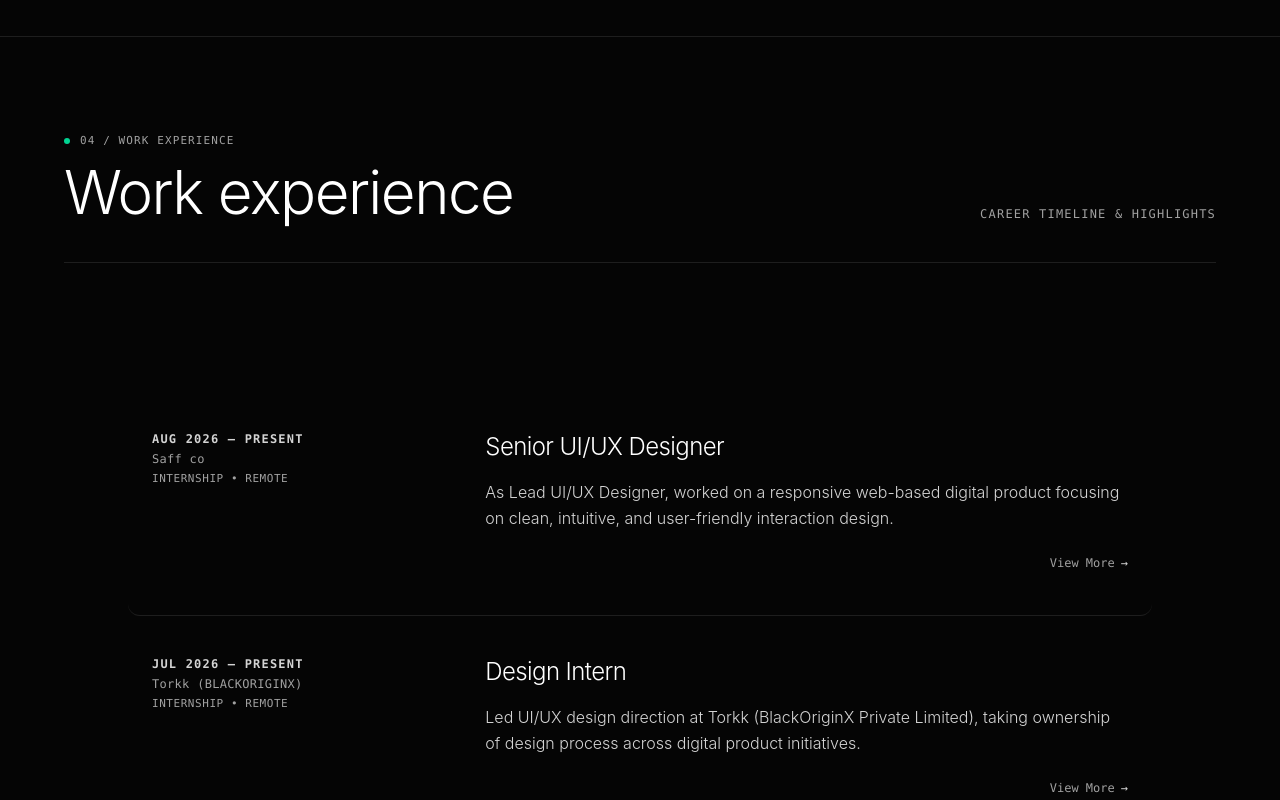
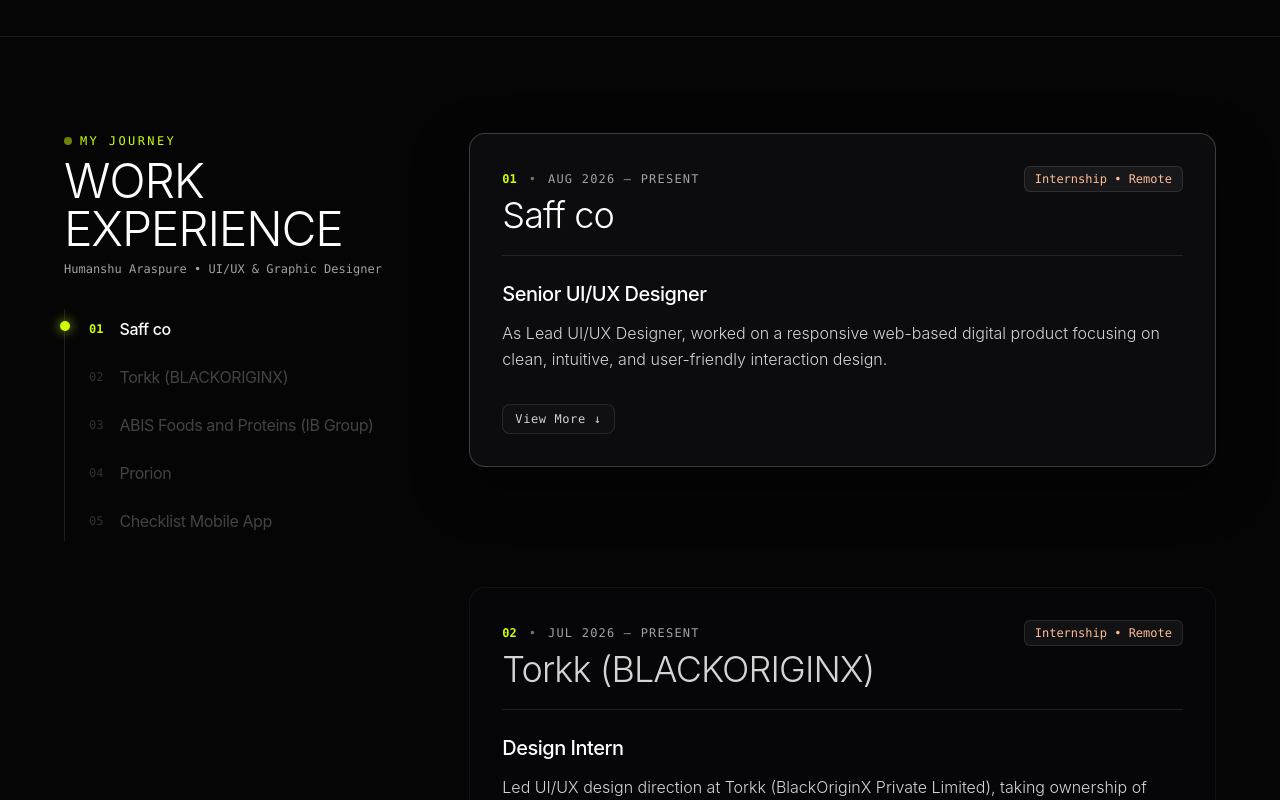
Before and after one commit to araspureh-glitch/humanshu-portfolio, a React (Vite) app: page /about in a window 1280 px wide. Shown: the part 2020-2820 px from the top of the page. Built offline with nearby package versions, Linux system fonts and the light colour scheme.

Commit message:
feat: add premium Brilean-style sticky scroll work experience timeline with view more expanders

```diff
--- a/src/components/ExperienceSection.jsx
+++ b/src/components/ExperienceSection.jsx
@@ -122,32 +122,10 @@
 
   return (
     <section id="experience" className="w-full bg-[#050505] text-[#F5F5F5] py-24 px-6 sm:px-12 lg:px-16 border-t border-white/10">
-      <div className="max-w-7xl mx-auto space-y-16">
+      <div className="max-w-7xl mx-auto space-y-20">
 
-        {/* Section Header */}
-        <motion.div
-          initial={{ opacity: 0, y: 20 }}
-          whileInView={{ opacity: 1, y: 0 }}
-          viewport={{ once: true }}
-          transition={{ duration: 0.6, ease: [0.16, 1, 0.3, 1] }}
-          className="flex flex-col sm:flex-row sm:items-end justify-between pb-10 border-b border-white/10 gap-4"
-        >
-          <div>
-            <div className="flex items-center gap-2.5 font-mono text-[11px] text-neutral-400 uppercase tracking-widest">
-              <span className="w-1.5 h-1.5 rounded-full bg-emerald-400"></span>
-              <span>04 / WORK EXPERIENCE</span>
-            </div>
-            <h2 className="text-4xl sm:text-6xl font-light text-white tracking-tight mt-3 font-sans">
-              Work experience
-            </h2>
-          </div>
-          <span className="text-xs font-mono text-neutral-400 uppercase tracking-widest">
-            CAREER TIMELINE & HIGHLIGHTS
-          </span>
-        </motion.div>
-
-        {/* Timeline Component */}
-        <Timeline_02 data={experiences} title="" />
+        {/* Interactive Sticky Timeline Component */}
+        <Timeline_02 data={experiences} />
 
         {/* Certifications Block */}
         <div className="pt-20 border-t border-white/10 space-y-10">
--- a/src/components/ui/timeline-02.jsx
+++ b/src/components/ui/timeline-02.jsx
@@ -1,186 +1,308 @@
 import * as React from "react";
-import { useState } from "react";
+import { useState, useEffect, useRef } from "react";
 import { motion, AnimatePresence } from "framer-motion";
 
 export const defaultTimelineData = [
   {
     id: "01",
-    date: "2026 — PRESENT",
-    title: "Senior UI/UX Designer",
+    date: "Aug 2026 – Present",
     company: "Saff co",
     type: "Internship • Remote",
-    summary: "Led the core UI/UX product design direction for web applications, user flows, Information Architecture, and Figma design systems.",
+    role: "Senior UI/UX Designer",
+    summary:
+      "As Lead UI/UX Designer, worked on a responsive web-based digital product focusing on clean, intuitive, and user-friendly interaction design.",
     highlights: [
-      "Architected end-to-end user journeys, wireframes, and responsive layouts in Figma.",
-      "Established centralized design tokens for consistent typography, spacing, and UI components.",
-      "Iterated interfaces through user research, usability testing, and WCAG accessibility guidelines."
+      "Led the design process across user flows, Information Architecture, wireframes, responsive layouts, and high-fidelity UI designs in Figma.",
+      "Focused on understanding user needs, simplifying complex journeys, and creating clear navigation patterns for seamless user experience.",
+      "Maintained design direction and consistency across typography, spacing, components, and visual elements with a strong focus on accessibility (WCAG) and responsive behavior."
     ]
   },
   {
     id: "02",
-    date: "2026 — PRESENT",
-    title: "Design Intern",
+    date: "Jul 2026 – Present",
     company: "Torkk (BLACKORIGINX)",
     type: "Internship • Remote",
-    summary: "Spearheaded UI/UX design initiatives across web and mobile digital products, translating complex requirements into interactive interfaces.",
+    role: "Design Intern",
+    summary:
+      "Led UI/UX design direction at Torkk (BlackOriginX Private Limited), taking ownership of design process across digital product initiatives.",
     highlights: [
-      "Designed wireframes and interactive prototypes for core web and mobile touchpoints.",
-      "Collaborated directly with product and development teams for seamless design handoffs.",
-      "Contributed to design systems, component libraries, and interface UX improvements."
+      "Worked on understanding product requirements, defining user flows, developing wireframes, and translating concepts into high-fidelity responsive interfaces using Figma.",
+      "Created intuitive experiences while maintaining consistency across screens, components, and interactive micro-animations.",
+      "Collaborated closely with product, development, and cross-functional teams to contribute to design systems, prototyping, and UX optimizations."
     ]
   },
   {
     id: "03",
-    date: "2025 — 2026",
-    title: "Design Intern",
+    date: "Sep 2025 – Feb 2026",
     company: "ABIS Foods and Proteins (IB Group)",
-    type: "Internship / Hybrid",
-    summary: "Completed a 6-month UI/UX Internship designing 5 end-to-end e-commerce web platforms including flagship storefronts Seed to Soul and Lynk Sweets.",
+    type: "Internship / Hybrid • Remote / Hybrid",
+    role: "Design Intern",
+    summary:
+      "6-month UI/UX Design Internship designing 5 end-to-end e-commerce websites including flagship platforms Seed to Soul and Lynk Sweets.",
     highlights: [
-      "Managed full design lifecycle from user research and wireframing to production handoff.",
-      "Established consistent design systems and improved user journeys for e-commerce storefronts.",
-      "Created visual marketing assets and maintained overall brand consistency."
+      "Successfully designed 5 end-to-end e-commerce websites, managing full lifecycle from user research to developer handoff.",
+      "Contributed to flagship platforms such as Seed to Soul and Lynk Sweets while establishing consistent design systems.",
+      "Supported graphic design initiatives by creating high-impact visual assets and ensuring total brand consistency."
     ]
   },
   {
     id: "04",
-    date: "2025 — 2025",
-    title: "UI/UX & Brand Designer",
+    date: "Nov 2025 – Dec 2025",
     company: "Prorion",
     type: "Freelance • Remote",
-    summary: "Partnered directly with the founder to define the 'Connect – Collaborate – Create' brand identity, vector logo direction, and website UI.",
+    role: "UI/UX & Brand Designer",
+    summary:
+      "Collaborated directly with the founder to translate Prorion’s product vision into a clear visual and digital experience.",
     highlights: [
-      "Developed full brand identity concept, typography scale, and vector logo mark.",
-      "Designed responsive marketing website UI with clear visual hierarchy."
+      "Developed the \"Connect – Collaborate – Create\" brand concept and logo direction.",
+      "Contributed to website UI, visual hierarchy, user experience design, and design iterations.",
+      "Refined designs through iterative founder feedback to build a cohesive, engaging brand touchpoint."
     ]
   },
   {
     id: "05",
-    date: "2025 — 2025",
-    title: "UI/UX Designer",
+    date: "Oct 2025 – Nov 2025",
     company: "Checklist Mobile App",
     type: "Freelance • Remote",
-    summary: "Designed a minimalist checklist mobile experience focused on intuitive onboarding, smooth task management, and mobile UX touch patterns.",
+    role: "UI/UX Designer",
+    summary:
+      "Designed a checklist-based mobile experience focused on intuitive onboarding, smooth task management, and minimal UI interface.",
     highlights: [
-      "Created frictionless mobile task onboarding and state feedback flows.",
-      "Built complete visual identity system including logo, typography, and color palette."
+      "Designed frictionless mobile task onboarding and task management flows.",
+      "Created complete visual identity including logo mark, typography system, and color palette.",
+      "Delivered high-fidelity mobile prototypes optimized for mobile touch interactions."
     ]
   }
 ];
 
-export default function Timeline_02({ data = defaultTimelineData, title = "Work Experience" }) {
+export default function Timeline_02({ data = defaultTimelineData }) {
+  const [activeStep, setActiveStep] = useState(0);
   const [expandedItems, setExpandedItems] = useState({});
+  const itemRefs = useRef([]);
+
+  // IntersectionObserver to set active step based on scroll position
+  useEffect(() => {
+    const handleScroll = () => {
+      const scrollPosition = window.scrollY + window.innerHeight / 3;
+      itemRefs.current.forEach((ref, index) => {
+        if (ref) {
+          const top = ref.offsetTop;
+          const height = ref.offsetHeight;
+          if (scrollPosition >= top && scrollPosition < top + height) {
+            setActiveStep(index);
+          }
+        }
+      });
+    };
+
+    window.addEventListener("scroll", handleScroll, { passive: true });
+    handleScroll(); // Initial check
+
+    return () => window.removeEventListener("scroll", handleScroll);
+  }, [data]);
 
   const toggleExpand = (index) => {
     setExpandedItems((prev) => ({
       ...prev,
-      [index]: !prev[index],
+      [index]: !prev[index]
     }));
   };
 
+  const scrollToStep = (index) => {
+    if (itemRefs.current[index]) {
+      const targetPos = itemRefs.current[index].offsetTop - 120;
+      window.scrollTo({
+        top: targetPos,
+        behavior: "smooth"
+      });
+    }
+  };
+
   return (
-    <section className="bg-[#050505] text-[#F5F5F5] py-16 px-4 sm:px-6 lg:px-8 font-sans">
-      <div className="max-w-5xl mx-auto">
-        {title && (
-          <div className="mb-12 pb-6 border-b border-white/10 flex flex-col sm:flex-row sm:items-end justify-between gap-3">
-            <div>
-              <span className="text-xs font-mono font-medium tracking-[0.2em] text-neutral-400 uppercase">
-                04 — CAREER HISTORY
-              </span>
-              <h2 className="text-3xl sm:text-5xl font-light text-white tracking-tight mt-2 font-sans">
-                {title}
-              </h2>
+    <div className="relative w-full text-[#F5F5F5] font-sans">
+      <div className="grid grid-cols-1 lg:grid-cols-12 gap-8 lg:gap-16 items-start">
+
+        {/* LEFT COLUMN: Sticky Vertical Timeline (Brilean-inspired) */}
+        <div className="lg:col-span-4 lg:sticky lg:top-32 space-y-8 z-20">
+
+          {/* Label & Title */}
+          <div className="space-y-2">
+            <div className="flex items-center gap-2 font-mono text-xs text-[#CCFF00] uppercase tracking-[0.2em] font-medium">
+              <span className="w-2 h-2 rounded-full bg-[#CCFF00] animate-pulse" />
+              <span>MY JOURNEY</span>
             </div>
-            <span className="text-xs font-mono text-neutral-400 uppercase tracking-widest font-medium">
-              EXPERIENCE TIMELINE
-            </span>
+            <h2 className="text-3xl sm:text-4xl lg:text-5xl font-light tracking-tight text-white font-sans">
+              WORK EXPERIENCE
+            </h2>
+            <p className="text-xs font-mono text-neutral-400">
+              Humanshu Araspure • UI/UX & Graphic Designer
+            </p>
           </div>
-        )}
 
-        {/* Diegovz Inspired Architectural Timeline Rows */}
-        <div className="divide-y divide-white/10 border-b border-white/10">
-          {data.map((entry, index) => {
-            const isExpanded = expandedItems[index];
+          {/* Interactive Step Timeline Indicator */}
+          <div className="relative pl-6 py-2 border-l border-white/10 space-y-6">
+
+            {/* Active Yellow-Lime Dot on Timeline */}
+            <motion.div
+              className="absolute left-[-5px] w-2.5 h-2.5 rounded-full bg-[#CCFF00] shadow-[0_0_12px_rgba(204,255,0,0.8)]"
+              animate={{
+                top: `${activeStep * 56 + 12}px`
+              }}
+              transition={{ duration: 0.35, ease: [0.22, 1, 0.36, 1] }}
+            />
+
+            {data.map((item, idx) => {
+              const isActive = activeStep === idx;
+
+              return (
+                <button
+                  key={item.id}
+                  onClick={() => scrollToStep(idx)}
+                  className={`w-full text-left flex items-center gap-4 transition-all duration-300 group cursor-pointer ${
+                    isActive ? "opacity-100" : "opacity-40 hover:opacity-75"
+                  }`}
+                >
+                  <span
+                    className={`font-mono text-xs transition-colors duration-300 ${
+                      isActive ? "text-[#CCFF00] font-bold" : "text-neutral-500 group-hover:text-white"
+                    }`}
+                  >
+                    {item.id}
+                  </span>
+                  <span
+                    className={`text-sm sm:text-base tracking-tight font-sans transition-colors duration-300 truncate ${
+                      isActive ? "text-white font-medium" : "text-neutral-400 group-hover:text-white"
+                    }`}
+                  >
+                    {item.company}
+                  </span>
+                </button>
+              );
+            })}
+          </div>
+        </div>
+
+        {/* RIGHT COLUMN: Experience Details Cards */}
+        <div className="lg:col-span-8 space-y-16 sm:space-y-24">
+          {data.map((item, index) => {
+            const isActive = activeStep === index;
+            const isExpanded = !!expandedItems[index];
 
             return (
-              <motion.div
-                key={entry.id || index}
-                initial={{ opacity: 0, y: 20 }}
-                whileInView={{ opacity: 1, y: 0 }}
-                viewport={{ once: true, margin: "-30px" }}
-                transition={{ duration: 0.4, ease: [0.16, 1, 0.3, 1], delay: index * 0.05 }}
-                className="py-8 sm:py-10 grid grid-cols-1 md:grid-cols-12 gap-6 items-start group hover:bg-white/[0.015] px-3 sm:px-6 rounded-xl transition-all duration-300"
+              <div
+                key={item.id}
+                ref={(el) => (itemRefs.current[index] = el)}
+                className="scroll-mt-32 pt-6 first:pt-0"
               >
-                {/* Left Column: Period & Role Type Meta */}
-                <div className="md:col-span-4 space-y-1 font-mono">
-                  <div className="text-xs text-neutral-300 font-semibold tracking-widest uppercase">
-                    {entry.date}
-                  </div>
-                  <div className="text-xs text-neutral-400 font-normal tracking-wide">
-                    {entry.company}
-                  </div>
-                  {entry.type && (
-                    <div className="text-[11px] text-neutral-400 uppercase tracking-wider">
-                      {entry.type}
+                <motion.div
+                  initial={{ opacity: 0, y: 24 }}
+                  whileInView={{ opacity: 1, y: 0 }}
+                  viewport={{ once: true, margin: "-40px" }}
+                  transition={{ duration: 0.5, ease: [0.22, 1, 0.36, 1] }}
+                  className={`p-6 sm:p-8 rounded-2xl border transition-all duration-500 space-y-6 ${
+                    isActive
+                      ? "bg-[#0c0c0e] border-white/20 shadow-[0_20px_50px_rgba(0,0,0,0.5)]"
+                      : "bg-[#08080a]/60 border-white/5 opacity-70 hover:opacity-90"
+                  }`}
+                >
+                  {/* Card Header: Meta + Company */}
+                  <div className="flex flex-col sm:flex-row sm:items-baseline justify-between gap-2 border-b border-white/10 pb-5">
+                    <div>
+                      <div className="flex items-center gap-3 font-mono text-xs text-[#CCFF00]">
+                        <span className="font-bold">{item.id}</span>
+                        <span className="text-neutral-500">•</span>
+                        <span className="text-neutral-400 tracking-widest uppercase">{item.date}</span>
+                      </div>
+                      <h3
+                        className={`text-2xl sm:text-4xl font-light tracking-tight mt-2 font-sans transition-colors duration-300 ${
+                          isActive ? "text-white" : "text-neutral-300"
+                        }`}
+                      >
+                        {item.company}
+                      </h3>
                     </div>
-                  )}
-                </div>
 
-                {/* Right Column: Title, Narrative & Impact */}
-                <div className="md:col-span-8 space-y-4">
-                  <div className="flex items-center justify-between gap-4">
-                    <h3 className="text-xl sm:text-2xl font-light text-white font-sans tracking-tight group-hover:text-white transition-colors">
-                      {entry.title}
-                    </h3>
+                    <div className="sm:text-right font-mono text-xs text-neutral-400 space-y-1">
+                      <span className="inline-block px-2.5 py-1 rounded-md bg-white/5 border border-white/10 text-[#FFBC95]">
+                        {item.type}
+                      </span>
+                    </div>
                   </div>
 
-                  <p className="text-sm sm:text-base text-neutral-300 font-light leading-relaxed">
-                    {entry.summary || entry.description || entry.content}
-                  </p>
+                  {/* Role & Description */}
+                  <div className="space-y-3">
+                    <h4 className="text-lg sm:text-xl font-medium text-white font-sans tracking-tight">
+                      {item.role || item.title}
+                    </h4>
+                    <p className="text-sm sm:text-base text-neutral-300 font-light leading-relaxed">
+                      {item.summary || item.description}
+                    </p>
+                  </div>
 
-                  {/* Expandable Highlights */}
-                  <AnimatePresence>
-                    {isExpanded && entry.highlights && entry.highlights.length > 0 && (
+                  {/* Expandable Responsibilities */}
+                  <AnimatePresence initial={false}>
+                    {isExpanded && item.highlights && (
                       <motion.div
-                        initial={{ opacity: 0, height: 0 }}
-                        animate={{ opacity: 1, height: "auto" }}
-                        exit={{ opacity: 0, height: 0 }}
-                        transition={{ duration: 0.3, ease: "easeInOut" }}
-                        className="overflow-hidden pt-2 space-y-2 border-t border-white/10"
+                        key="responsibilities"
+                        initial={{ height: 0, opacity: 0 }}
+                        animate={{
+                          height: "auto",
+                          opacity: 1,
+                          transition: {
+                            height: { duration: 0.35, ease: [0.22, 1, 0.36, 1] },
+                            opacity: { duration: 0.25, delay: 0.05 }
+                          }
+                        }}
+                        exit={{
+                          height: 0,
+                          opacity: 0,
+                          transition: {
+                            height: { duration: 0.3, ease: [0.22, 1, 0.36, 1] },
+                            opacity: { duration: 0.15 }
+                          }
+                        }}
+                        className="overflow-hidden pt-2 border-t border-white/10"
                       >
-                        <ul className="space-y-2 text-xs sm:text-sm text-neutral-300 font-light">
-                          {entry.highlights.map((item, hIdx) => (
-                            <li key={hIdx} className="flex items-start gap-2.5">
-                              <span className="text-neutral-400 font-mono">—</span>
-                              <span className="leading-relaxed">{item}</span>
-                            </li>
-                          ))}
-                        </ul>
+                        <div className="space-y-3 py-2">
+                          <h5 className="text-xs font-mono uppercase tracking-widest text-[#CCFF00] font-medium">
+                            Key Responsibilities & Impact:
+                          </h5>
+                          <ul className="space-y-2.5 text-xs sm:text-sm text-neutral-300 font-light">
+                            {item.highlights.map((bullet, bIdx) => (
+                              <li key={bIdx} className="flex items-start gap-3">
+                                <span className="text-[#CCFF00] font-mono mt-0.5">•</span>
+                                <span className="leading-relaxed">{bullet}</span>
+                              </li>
+                            ))}
+                          </ul>
+                        </div>
                       </motion.div>
                     )}
                   </AnimatePresence>
 
-                  {/* View More / View Less Link */}
-                  {entry.highlights && entry.highlights.length > 0 && (
-                    <div className="pt-1 flex justify-end">
+                  {/* View More / View Less Button */}
+                  {item.highlights && item.highlights.length > 0 && (
+                    <div className="pt-2 flex justify-start">
                       <button
                         onClick={() => toggleExpand(index)}
-                        className="text-xs font-mono text-neutral-400 hover:text-white transition-colors cursor-pointer flex items-center gap-1.5 group/link py-1"
+                        className="text-xs font-mono tracking-wider text-neutral-300 hover:text-[#CCFF00] transition-colors cursor-pointer flex items-center gap-2 group py-1.5 px-3 rounded-lg border border-white/10 hover:border-[#CCFF00]/40 bg-white/[0.02]"
                         aria-expanded={isExpanded}
                       >
                         <span>{isExpanded ? "View Less" : "View More"}</span>
-                        <span className="group-hover/link:translate-x-0.5 transition-transform text-neutral-300">
-                          {isExpanded ? "↑" : "→"}
+                        <span className="transition-transform duration-200 group-hover:translate-y-0.5">
+                          {isExpanded ? "↑" : "↓"}
                         </span>
                       </button>
                     </div>
                   )}
-                </div>
-              </motion.div>
+
+                </motion.div>
+              </div>
             );
           })}
         </div>
+
       </div>
-    </section>
+    </div>
   );
 }
```
